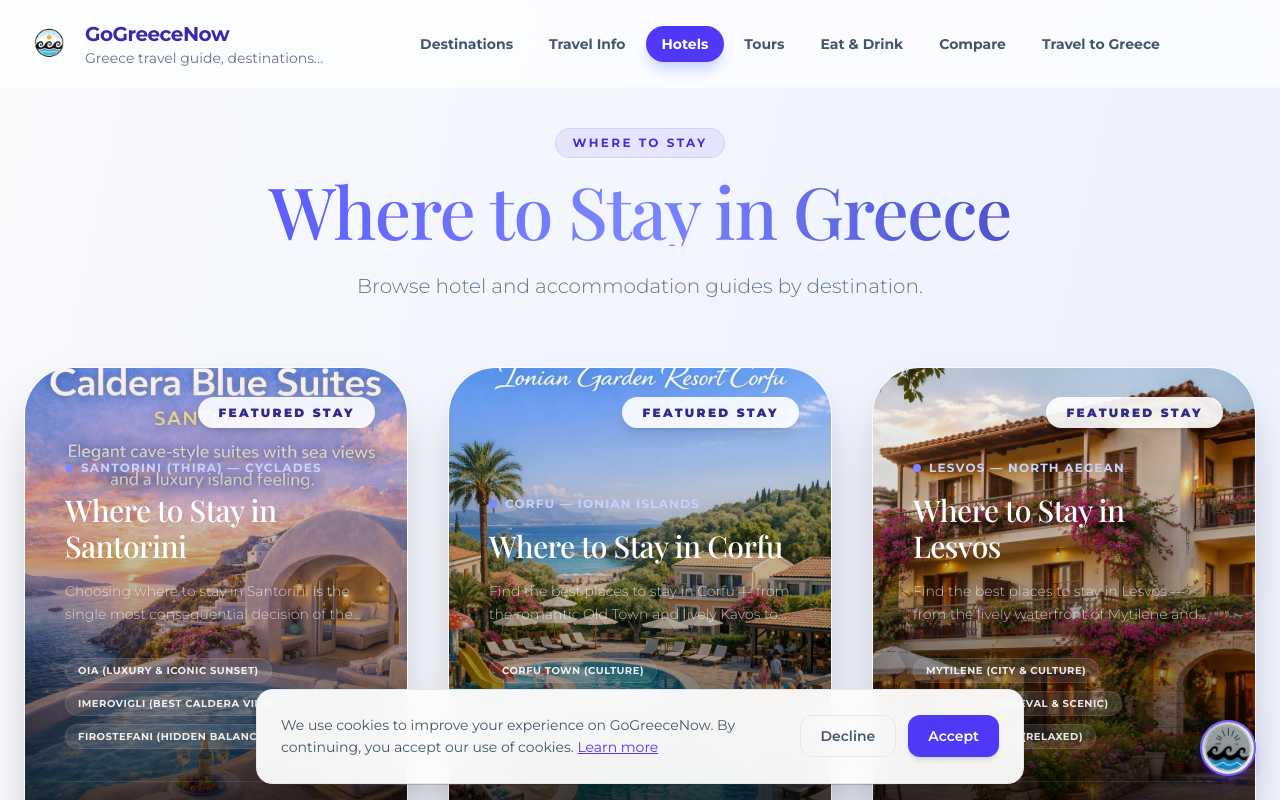
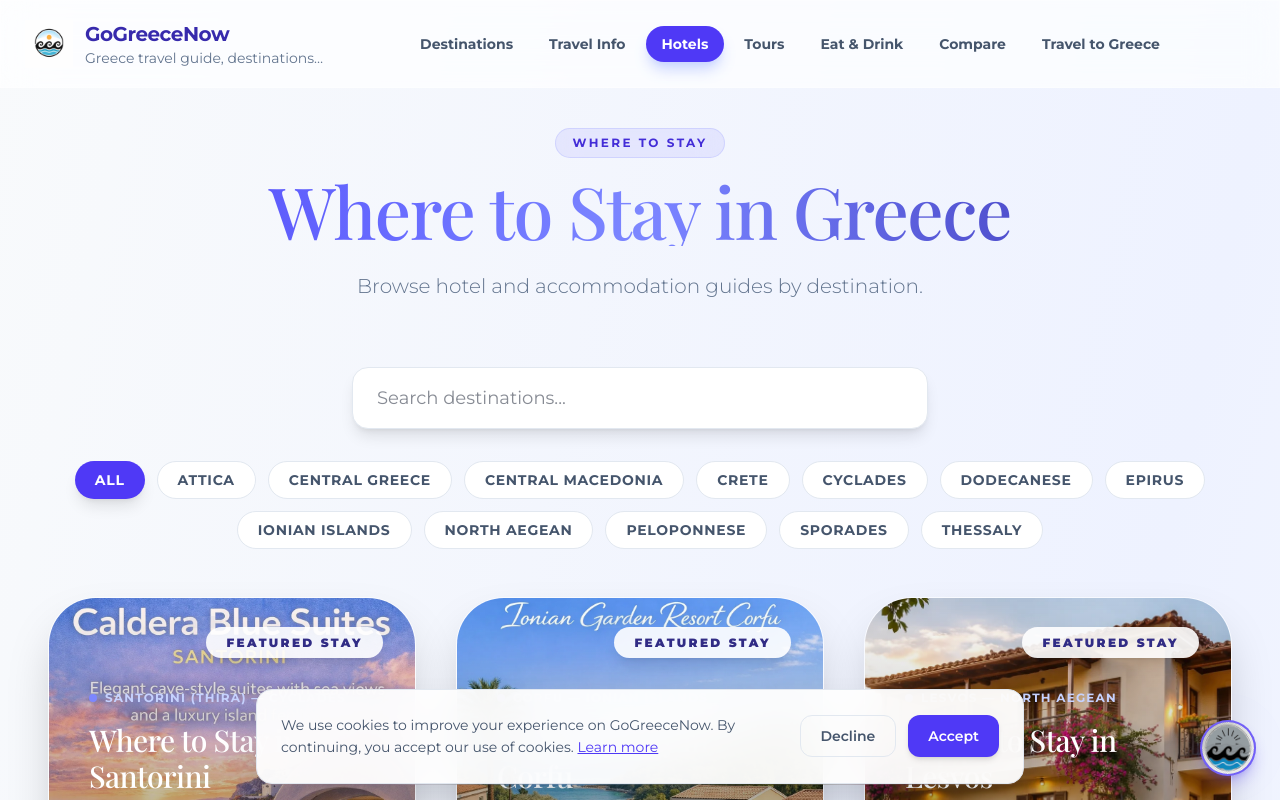
Before and after one commit to xristoskout/forumgreece, a Next.js app: page /en/hotels in a window 1280 px wide. Shown: the top 800 px of the page. Built offline with nearby package versions, Linux system fonts and the light colour scheme; a web font is replaced by a local one.

Commit message:
Add hotel search/region filter, destination link on hotel pages, food guide links on destination pages

```diff
--- a/app/[lang]/hotels/[slug]/hotel-details-client.tsx
+++ b/app/[lang]/hotels/[slug]/hotel-details-client.tsx
@@ -3,7 +3,7 @@
 import Link from "next/link";
 import Image from "next/image";
 import { useParams, usePathname, useRouter } from "next/navigation";
-import { hotels, type Lang, siteBrand, siteBrandLine } from "../../../../lib/content";
+import { hotels, destinations, type Lang, siteBrand, siteBrandLine } from "../../../../lib/content";
 import { experienceBusinesses } from "../../../../lib/experiences";
 import BusinessGallery from "../../businesses/[slug]/business-gallery";
 import SiteHeader from "../../../../components/site-header";
@@ -244,6 +244,9 @@ export default function HotelDetailsClient({ lang: serverLang, slug: serverSlug,
     ? `https://www.google.com/maps/search/?api=1&query=${encodeURIComponent(item.mapQuery)}`
     : null;
 
+  const destination = destinations.find((d) => d.slug === slug);
+  const destName = item.place.split(" —")[0];
+
   return (
     <main className="min-h-screen bg-transparent text-slate-900 pt-20">
       <SiteHeader />
@@ -256,6 +259,14 @@ export default function HotelDetailsClient({ lang: serverLang, slug: serverSlug,
           >
             ← {t.back[lang]}
           </Link>
+          {destination && (
+            <Link
+              href={withLang(`/destinations/${slug}`)}
+              className="inline-flex items-center rounded-full border border-slate-200 bg-white/90 backdrop-blur-md px-6 py-2.5 text-sm font-semibold text-indigo-700 transition hover:border-indigo-400 hover:bg-indigo-100 shadow-md"
+            >
+              {lang === "en" ? `${destName} Destination →` : `Προορισμός ${destName} →`}
+            </Link>
+          )}
         </div>
 
         <section className="relative mt-6 overflow-hidden rounded-[2.5rem] text-slate-900 shadow-xl border border-slate-200 group">
--- a/app/[lang]/hotels/all/hotels-directory-client.tsx
+++ b/app/[lang]/hotels/all/hotels-directory-client.tsx
@@ -1,8 +1,38 @@
 "use client";
 
+import { useState, useMemo } from "react";
 import Link from "next/link";
 import Image from "next/image";
 import { type Lang, type HotelCard } from "../../../../lib/content";
+
+const regionLabels: Record<string, { en: string; el: string }> = {
+  Cyclades: { en: "Cyclades", el: "Κυκλάδες" },
+  Dodecanese: { en: "Dodecanese", el: "Δωδεκάνησα" },
+  "Ionian Islands": { en: "Ionian Islands", el: "Ιόνια Νησιά" },
+  Attica: { en: "Attica", el: "Αττική" },
+  Crete: { en: "Crete", el: "Κρήτη" },
+  "Central Macedonia": { en: "Central Macedonia", el: "Κεντρική Μακεδονία" },
+  Peloponnese: { en: "Peloponnese", el: "Πελοπόννησος" },
+  "Central Greece": { en: "Central Greece", el: "Στερεά Ελλάδα" },
+  "North Aegean": { en: "North Aegean", el: "Βόρειο Αιγαίο" },
+  Sporades: { en: "Sporades", el: "Σποράδες" },
+  Epirus: { en: "Epirus", el: "Ήπειρος" },
+  Thessaly: { en: "Thessaly", el: "Θεσσαλία" },
+};
+
+function getRegion(place: string): string {
+  const parts = place.split("—");
+  const raw = parts.length > 1 ? parts[parts.length - 1].trim() : place.trim();
+  const regionMap: Record<string, string> = {
+    "Southern Aegean": "Crete",
+    "Western Crete": "Crete",
+    "Laconia, Peloponnese": "Peloponnese",
+    "Phocis, Central Greece": "Central Greece",
+    "Epirus, Northwestern Greece": "Epirus",
+    "Western Greece & Peloponnese": "Peloponnese",
+  };
+  return regionMap[raw] || raw;
+}
 
 export default function HotelsDirectoryClient({
   lang,
@@ -11,34 +41,92 @@ export default function HotelsDirectoryClient({
   lang: Lang;
   hotels: HotelCard[];
 }) {
+  const [search, setSearch] = useState("");
+  const [selectedRegion, setSelectedRegion] = useState<string | null>(null);
+
+  const regions = useMemo(() => {
+    const set = new Set<string>();
+    hotels.forEach((h) => set.add(getRegion(h.place)));
+    return Array.from(set).sort();
+  }, [hotels]);
+
+  const filtered = useMemo(() => {
+    return hotels.filter((h) => {
+      if (search) {
+        const q = search.toLowerCase();
+        const match =
+          h.name.toLowerCase().includes(q) ||
+          h.place.toLowerCase().includes(q) ||
+          h.info[lang].toLowerCase().includes(q) ||
+          h.features[lang].some((f) => f.toLowerCase().includes(q));
+        if (!match) return false;
+      }
+      if (selectedRegion && getRegion(h.place) !== selectedRegion) return false;
+      return true;
+    });
+  }, [hotels, search, selectedRegion, lang]);
+
   const t = {
-    h1: { en: "All Destinations", el: "Όλοι οι Προορισμοί" },
-    sub: {
-      en: "Discover our comprehensive guides on where to stay across Greece's top destinations.",
-      el: "Ανακαλύψτε τους αναλυτικούς οδηγούς μας για το πού να μείνετε στους κορυφαίους προορισμούς της Ελλάδας.",
+    view: { en: "View Guide", el: "Προβολή Οδηγού" },
+    searchPlaceholder: {
+      en: "Search destinations...",
+      el: "Αναζήτηση προορισμών...",
     },
-    view: { en: "View Guide", el: "Προβολή Οδηγού" },
-    place: { en: "Location", el: "Τοποθεσία" },
-    tag: { en: "Where to Stay", el: "Διαμονή" }
+    noResults: {
+      en: "No destinations found matching your search.",
+      el: "Δεν βρέθηκαν προορισμοί.",
+    },
+    all: { en: "All", el: "Όλα" },
   };
 
   return (
-    <main className="min-h-screen bg-[#fcfdff] mesh-gradient pb-20">
-      <div className="container mx-auto px-6 py-32">
-        <div className="text-center mb-16">
-          <span className="mb-4 inline-flex justify-center rounded-full bg-indigo-500/10 px-4 py-1.5 text-xs font-bold uppercase tracking-[0.2em] text-indigo-700 backdrop-blur-md border border-indigo-400/20">
-            {t.tag[lang]}
-          </span>
-          <h1 className="text-5xl md:text-7xl font-extrabold mb-6 bg-clip-text text-transparent bg-gradient-to-r from-indigo-600 via-indigo-400 to-indigo-800 tracking-tight">
-            {t.h1[lang]}
-          </h1>
-          <p className="text-slate-500 text-lg md:text-xl max-w-2xl mx-auto leading-relaxed font-light">
-            {t.sub[lang]}
-          </p>
+    <section className="pb-20">
+      <div className="container mx-auto px-6">
+        <div className="max-w-xl mx-auto mb-8">
+          <input
+            type="text"
+            value={search}
+            onChange={(e) => setSearch(e.target.value)}
+            placeholder={t.searchPlaceholder[lang]}
+            className="w-full px-6 py-4 rounded-2xl border border-slate-200 bg-white shadow-lg text-lg focus:outline-none focus:ring-2 focus:ring-indigo-400 focus:border-transparent transition-all"
+          />
         </div>
 
+        <div className="flex flex-wrap justify-center gap-3 mb-12">
+          <button
+            onClick={() => setSelectedRegion(null)}
+            className={`px-5 py-2 rounded-full text-sm font-bold uppercase tracking-wider transition-all ${
+              selectedRegion === null
+                ? "bg-indigo-600 text-white shadow-lg"
+                : "bg-white text-slate-600 border border-slate-200 hover:border-indigo-300"
+            }`}
+          >
+            {t.all[lang]}
+          </button>
+          {regions.map((region) => (
+            <button
+              key={region}
+              onClick={() =>
+                setSelectedRegion(region === selectedRegion ? null : region)
+              }
+              className={`px-5 py-2 rounded-full text-sm font-bold uppercase tracking-wider transition-all ${
+                selectedRegion === region
+                  ? "bg-indigo-600 text-white shadow-lg"
+                  : "bg-white text-slate-600 border border-slate-200 hover:border-indigo-300"
+              }`}
+            >
+              {regionLabels[region]?.[lang] || region}
+            </button>
+          ))}
+        </div>
+
+        {filtered.length === 0 ? (
+          <p className="text-center text-slate-500 text-lg py-20">
+            {t.noResults[lang]}
+          </p>
+        ) : (
           <div className="grid grid-cols-1 md:grid-cols-2 lg:grid-cols-3 gap-10 max-w-7xl mx-auto">
-          {hotels.map((hotel) => (
+            {filtered.map((hotel) => (
               <Link href={`/${lang}/hotels/${hotel.slug}`} key={hotel.slug}>
                 <article className="group relative h-[500px] rounded-[3rem] overflow-hidden cursor-pointer border border-white/50 shadow-2xl transition-all duration-700 hover:-translate-y-4 bg-white/10 backdrop-blur-sm">
                   <Image
@@ -61,7 +149,9 @@ export default function HotelsDirectoryClient({
                   <div className="absolute bottom-10 left-10 right-10">
                     <div className="flex items-center gap-2 mb-4">
                       <span className="w-2 h-2 rounded-full bg-indigo-400"></span>
-                    <span className="text-indigo-200 text-xs font-bold uppercase tracking-widest">{hotel.place}</span>
+                      <span className="text-indigo-200 text-xs font-bold uppercase tracking-widest">
+                        {hotel.place}
+                      </span>
                     </div>
 
                     <h2 className="text-3xl font-black text-white mb-4 tracking-tight group-hover:text-indigo-100 transition-colors">
@@ -74,7 +164,10 @@ export default function HotelsDirectoryClient({
 
                     <div className="flex flex-wrap gap-2 mb-8">
                       {hotel.features[lang].slice(0, 3).map((feat, i) => (
-                      <span key={i} className="px-3 py-1 rounded-full bg-white/10 border border-white/10 text-white/90 text-[10px] uppercase font-bold tracking-wider">
+                        <span
+                          key={i}
+                          className="px-3 py-1 rounded-full bg-white/10 border border-white/10 text-white/90 text-[10px] uppercase font-bold tracking-wider"
+                        >
                           {feat}
                         </span>
                       ))}
@@ -90,7 +183,8 @@ export default function HotelsDirectoryClient({
               </Link>
             ))}
           </div>
+        )}
       </div>
-    </main>
+    </section>
   );
 }
--- a/app/[lang]/hotels/page.tsx
+++ b/app/[lang]/hotels/page.tsx
@@ -1,8 +1,7 @@
 import type { Metadata } from 'next';
-import Link from 'next/link';
-import Image from 'next/image';
 import { hotels, SITE_URL, type Lang } from '../../../lib/content';
 import SiteHeader from '../../../components/site-header';
+import HotelsDirectoryClient from './all/hotels-directory-client';
 import { breadcrumbSchema } from '../../../lib/structured-data';
 
 type Props = {
@@ -107,59 +106,7 @@ export default async function HotelsListingPage({ params }: Props) {
           </p>
         </div>
 
-        <div className="grid grid-cols-1 md:grid-cols-2 lg:grid-cols-3 gap-10 max-w-7xl mx-auto">
-          {hotels.map((hotel) => (
-            <Link href={`/${lang}/hotels/${hotel.slug}`} key={hotel.slug}>
-              <article className="group relative h-[500px] rounded-[3rem] overflow-hidden cursor-pointer border border-white/50 shadow-2xl transition-all duration-700 hover:-translate-y-4 bg-white/10 backdrop-blur-sm">
-                <Image
-                  src={hotel.image}
-                  alt={hotel.name}
-                  fill
-                  sizes="(max-width: 768px) 100vw, (max-width: 1200px) 50vw, 33vw"
-                  className="absolute inset-0 object-cover group-hover:scale-110 transition-transform duration-1000 ease-out"
-                />
-                <div className="absolute inset-0 bg-gradient-to-t from-black/90 via-black/30 to-transparent transition-opacity duration-500"></div>
-
-                {hotel.badge && (
-                  <div className="absolute top-8 right-8">
-                    <span className="px-5 py-2 rounded-full bg-white/90 backdrop-blur-xl text-indigo-900 text-xs font-black uppercase tracking-[0.2em] shadow-lg">
-                      {hotel.badge}
-                    </span>
-                  </div>
-                )}
-
-                <div className="absolute bottom-10 left-10 right-10">
-                  <div className="flex items-center gap-2 mb-4">
-                    <span className="w-2 h-2 rounded-full bg-indigo-400"></span>
-                    <span className="text-indigo-200 text-xs font-bold uppercase tracking-widest">{hotel.place}</span>
-                  </div>
-
-                  <h2 className="text-3xl font-black text-white mb-4 tracking-tight group-hover:text-indigo-100 transition-colors">
-                    {hotel.name}
-                  </h2>
-
-                  <p className="text-white/70 text-sm line-clamp-2 mb-8 font-light leading-relaxed">
-                    {hotel.info[lang]}
-                  </p>
-
-                  <div className="flex flex-wrap gap-2 mb-8">
-                    {hotel.features[lang].slice(0, 3).map((feat, i) => (
-                      <span key={i} className="px-3 py-1 rounded-full bg-white/10 border border-white/10 text-white/90 text-[10px] uppercase font-bold tracking-wider">
-                        {feat}
-                      </span>
-                    ))}
-                  </div>
-
-                  <div className="flex items-center justify-between border-t border-white/10 pt-6">
-                    <span className="text-white text-sm font-bold group-hover:translate-x-1 transition-transform inline-flex items-center">
-                      {t.view[lang]} <span className="ml-2">→</span>
-                    </span>
-                  </div>
-                </div>
-              </article>
-            </Link>
-          ))}
-        </div>
+        <HotelsDirectoryClient lang={lang} hotels={hotels} />
       </div>
     </main>
   );
```
Also changed, not shown: app/[lang]/destinations/[slug]/destination-details-client.tsx (+26 -1 lines), app/[lang]/hotels/all/page.tsx (+10 -6 lines). Lines whose indentation alone changed are shown as unchanged.
